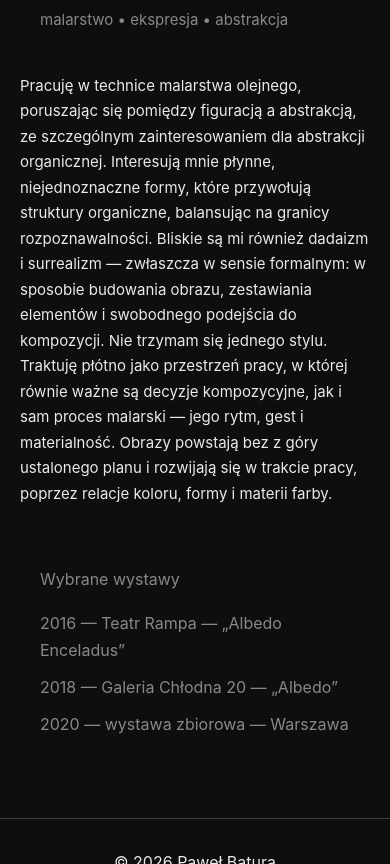
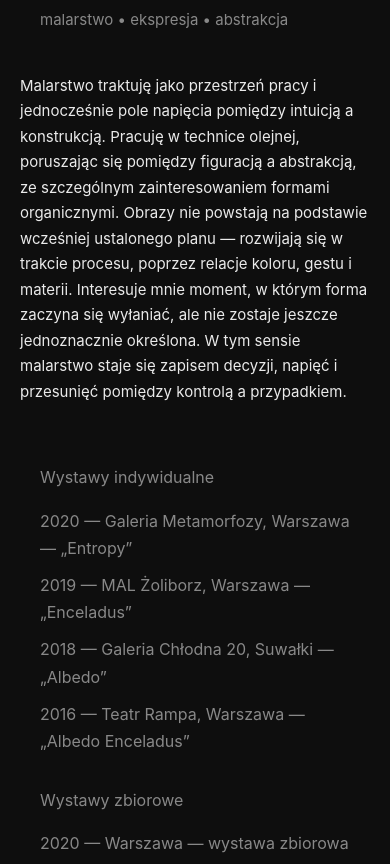
Before and after one commit to Batyskaf/pawelbatura, a plain HTML site: page index.html in a window 390 px wide. Shown: the part 214-1078 px from the top of the page. Drawn offline with Linux system fonts and the light colour scheme.

Commit message:
Update index.html

```diff
--- a/index.html
+++ b/index.html
@@ -7,11 +7,7 @@
   <title>Paweł Batura</title>
 
   <style>
-    * {
-      box-sizing: border-box;
-      margin: 0;
-      padding: 0
-    }
+    * { box-sizing: border-box; margin: 0; padding: 0 }
 
     :root {
       --bg: #fff;
@@ -35,7 +31,6 @@
       padding-top: 60px;
     }
 
-    /* NAV */
     .nav {
       position: fixed;
       top: 0;
@@ -49,11 +44,7 @@
       z-index: 1000;
     }
 
-    .menu-toggle {
-      display: none;
-      cursor: pointer;
-      font-size: 22px;
-    }
+    .menu-toggle { display: none; cursor: pointer; font-size: 22px; }
 
     .nav-links {
       position: absolute;
@@ -71,23 +62,11 @@
       letter-spacing: 0.2px;
     }
 
-    .nav-links a:hover {
-      color: var(--text)
-    }
+    .nav-links a:hover { color: var(--text) }
 
-    .controls {
-      display: flex;
-      gap: 16px;
-      align-items: center;
-    }
+    .controls { display: flex; gap: 16px; align-items: center; }
+    .theme-toggle, .lang-toggle { cursor: pointer; font-size: 14px; }
 
-    .theme-toggle,
-    .lang-toggle {
-      cursor: pointer;
-      font-size: 14px;
-    }
-
-    /* HERO */
     .hero {
       max-width: 900px;
       margin: 80px auto 40px;
@@ -100,17 +79,13 @@
       margin-bottom: 10px;
     }
 
-    .hero p {
-      color: var(--muted);
-    }
+    .hero p { color: var(--muted); }
 
-    /* 🔥 ORGANIC SLIDER (NAPRAWIONY) */
     .mini-slider {
       border: #a6a6a6 solid 2px;
       position: absolute;
       top: 150px;
-      right: 20px; /* było 22% → powodowało chaos */
-
+      right: 20px;
       width: 200px;
       height: 250px;
       overflow: hidden;
@@ -126,12 +101,7 @@
       opacity: 0;
       filter: blur(8px);
       transform: scale(1.08);
-
-      transition:
-        opacity 3s ease,
-        filter 3s ease,
-        transform 8s ease;
-
+      transition: opacity 3s ease, filter 3s ease, transform 8s ease;
       mix-blend-mode: lighten;
     }
 
@@ -141,23 +111,17 @@
       transform: scale(1);
     }
 
-    /* ABOUT */
     .about {
-      position: relative; /* 🔥 KLUCZOWE */
+      position: relative;
       min-height: 600px;
       max-width: 700px;
       margin: 40px auto;
       padding: 0 20px;
-
-      /* 🔥 miejsce dla slidera */
       padding-right: 260px;
     }
 
-    .about p {
-      font-size: 15px;
-    }
+    .about p { font-size: 15px; }
 
-    /* EXHIBITIONS */
     .exhibitions {
       max-width: 700px;
       margin: 60px auto;
@@ -171,16 +135,9 @@
       color: var(--muted);
     }
 
-    .exhibitions ul {
-      list-style: none;
-    }
+    .exhibitions ul { list-style: none; }
+    .exhibitions li { margin-bottom: 10px; color: var(--muted); }
 
-    .exhibitions li {
-      margin-bottom: 10px;
-      color: var(--muted);
-    }
-
-    /* FOOTER */
     footer {
       margin-top: 80px;
       padding: 30px 20px;
@@ -188,23 +145,13 @@
       border-top: 1px solid var(--line)
     }
 
-    /* 🔥 RESPONSYWNOŚĆ */
     @media(max-width:1000px) {
-      .about {
-        padding-right: 20px;
+      .about { padding-right: 20px; }
+      .mini-slider { display: none; }
     }
 
-      .mini-slider {
-        display: none;
-      }
-    }
-
-    /* MOBILE */
     @media(max-width:768px) {
-
-      .menu-toggle {
-        display: block
-      }
+      .menu-toggle { display: block }
 
       .nav-links {
         top: 60px;
@@ -216,13 +163,8 @@
         text-align: center;
       }
 
-      .nav-links.active {
-        display: flex
-      }
-
-      .mini-slider {
-        display: none;
-      }
+      .nav-links.active { display: flex }
+      .mini-slider { display: none; }
     }
   </style>
 </head>
@@ -254,31 +196,45 @@
       </p>
     </header>
 
-  <!-- SLIDER -->
     <div class="mini-slider"></div>
 
-    <p data-pl="Pracuję w technice malarstwa olejnego, poruszając się pomiędzy figuracją a abstrakcją, ze szczególnym zainteresowaniem dla abstrakcji organicznej. Interesują mnie płynne, niejednoznaczne formy, które przywołują struktury organiczne, balansując na granicy rozpoznawalności. Bliskie są mi również dadaizm i surrealizm — zwłaszcza w sensie formalnym: w sposobie budowania obrazu, zestawiania elementów i swobodnego podejścia do kompozycji. Nie trzymam się jednego stylu. Traktuję płótno jako przestrzeń pracy, w której równie ważne są decyzje kompozycyjne, jak i sam proces malarski — jego rytm, gest i materialność. Obrazy powstają bez z góry ustalonego planu i rozwijają się w trakcie pracy, poprzez relacje koloru, formy i materii farby."
-      data-en="I work in oil painting, moving between figuration and abstraction, with a particular focus on organic abstraction. I am interested in fluid, ambiguous forms that evoke organic structures, balancing on the edge of recognizability. I am also drawn to Dadaism and Surrealism—especially in formal terms: in the way the image is constructed, elements are juxtaposed, and composition is approached freely. I do not adhere to a single style. I treat the canvas as a working space in which compositional decisions are as important as the painting process itself—its rhythm, gesture, and materiality. The works emerge without a predetermined plan and develop in the course of the process, through the relationships between color, form, and the material presence of paint.">
-      Pracuję w technice malarstwa olejnego, poruszając się pomiędzy figuracją a abstrakcją, ze szczególnym
-      zainteresowaniem dla abstrakcji organicznej. Interesują mnie płynne, niejednoznaczne formy, które przywołują
-      struktury organiczne, balansując na granicy rozpoznawalności. Bliskie są mi również dadaizm i surrealizm —
-      zwłaszcza w sensie formalnym: w sposobie budowania obrazu, zestawiania elementów i swobodnego podejścia do
-      kompozycji. Nie trzymam się jednego stylu. Traktuję płótno jako przestrzeń pracy, w której równie ważne są decyzje
-      kompozycyjne, jak i sam proces malarski — jego rytm, gest i materialność. Obrazy powstają bez z góry ustalonego
-      planu i rozwijają się w trakcie pracy, poprzez relacje koloru, formy i materii farby.
+    <p
+      data-pl="Malarstwo traktuję jako przestrzeń pracy i jednocześnie pole napięcia pomiędzy intuicją a konstrukcją. Pracuję w technice olejnej, poruszając się pomiędzy figuracją a abstrakcją, ze szczególnym zainteresowaniem formami organicznymi. Obrazy nie powstają na podstawie wcześniej ustalonego planu — rozwijają się w trakcie procesu, poprzez relacje koloru, gestu i materii. Interesuje mnie moment, w którym forma zaczyna się wyłaniać, ale nie zostaje jeszcze jednoznacznie określona. W tym sensie malarstwo staje się zapisem decyzji, napięć i przesunięć pomiędzy kontrolą a przypadkiem."
+
+      data-en="I treat painting as both a workspace and a field of tension between intuition and construction. I work in oil, moving between figuration and abstraction, with a particular focus on organic forms. The paintings are not based on a predetermined plan—they develop through the process itself, through relationships between color, gesture, and material. I am interested in the moment when a form begins to emerge but is not yet fully defined. In this sense, painting becomes a record of decisions, tensions, and shifts between control and chance.">
+
+      Malarstwo traktuję jako przestrzeń pracy i jednocześnie pole napięcia pomiędzy intuicją a konstrukcją.
+      Pracuję w technice olejnej, poruszając się pomiędzy figuracją a abstrakcją, ze szczególnym
+      zainteresowaniem formami organicznymi. Obrazy nie powstają na podstawie wcześniej ustalonego planu —
+      rozwijają się w trakcie procesu, poprzez relacje koloru, gestu i materii. Interesuje mnie moment, w
+      którym forma zaczyna się wyłaniać, ale nie zostaje jeszcze jednoznacznie określona. W tym sensie
+      malarstwo staje się zapisem decyzji, napięć i przesunięć pomiędzy kontrolą a przypadkiem.
     </p>
 
     <div class="exhibitions">
-    <h2 data-pl="Wybrane wystawy" data-en="Selected exhibitions">
-      Wybrane wystawy
+      <h2 data-pl="Wystawy indywidualne" data-en="Solo exhibitions">
+        Wystawy indywidualne
       </h2>
 
       <ul>
-      <li>2016 — Teatr Rampa — „Albedo Enceladus”</li>
-      <li>2018 — Galeria Chłodna 20 — „Albedo”</li>
-      <li>2020 — wystawa zbiorowa — Warszawa</li>
+        <li>2020 — Galeria Metamorfozy, Warszawa — „Entropy”</li>
+        <li>2019 — MAL Żoliborz, Warszawa — „Enceladus”</li>
+        <li>2018 — Galeria Chłodna 20, Suwałki — „Albedo”</li>
+        <li>2016 — Teatr Rampa, Warszawa — „Albedo Enceladus”</li>
+      </ul>
+
+      <h2 style="margin-top:32px" data-pl="Wystawy zbiorowe" data-en="Group exhibitions">
+        Wystawy zbiorowe
+      </h2>
+
+      <ul>
+        <li>2020 — Warszawa — wystawa zbiorowa</li>
+        <li>2017 — Centrum Sztuki Współczesnej, Toruń — ExDigitalis Salon</li>
+        <li>2017 — 3. Suwalski Salon Sztuki, Suwałki</li>
+        <li>2017 — Alytus, Litwa</li>
       </ul>
     </div>
+
   </section>
 
   <footer>
```
Lines whose indentation alone changed are shown as unchanged.
